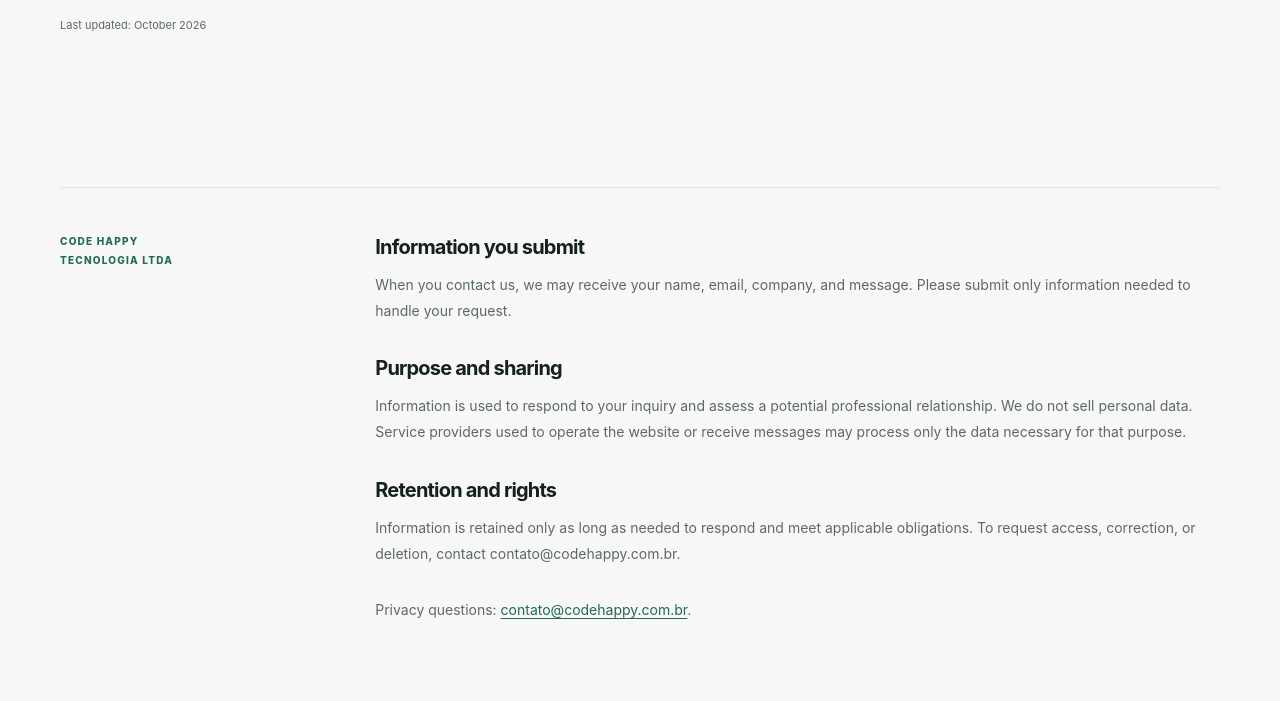
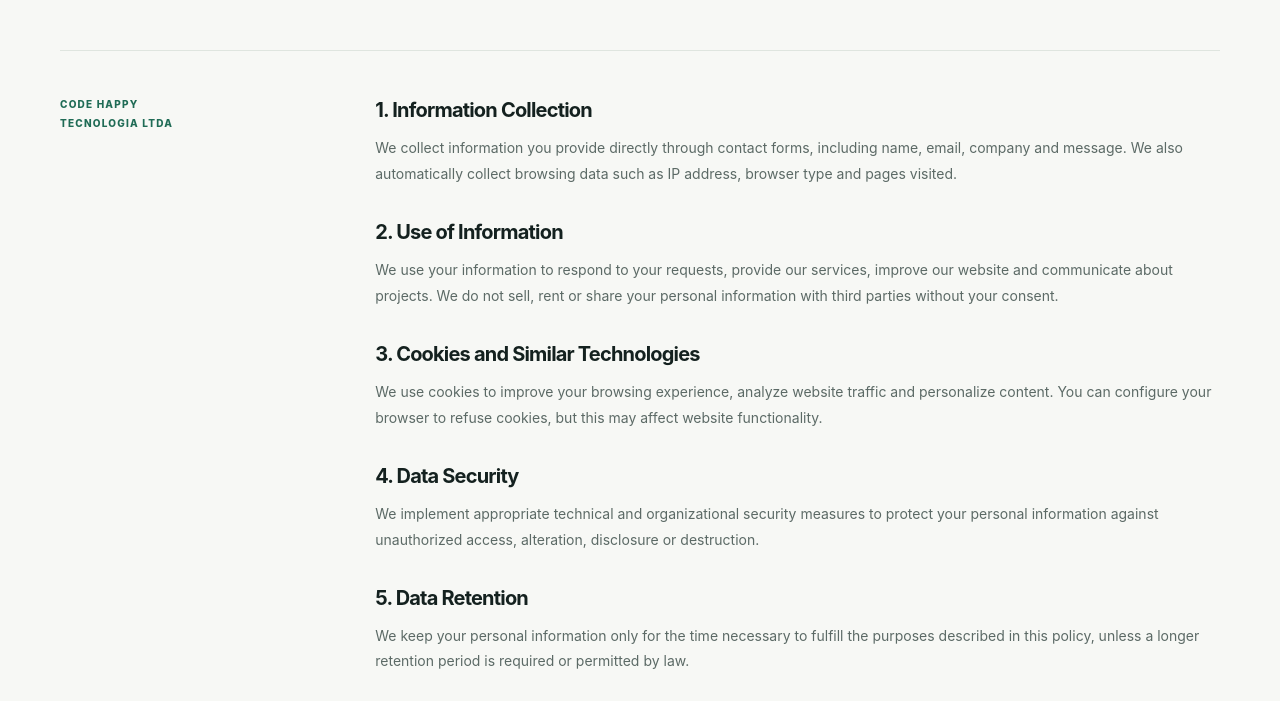
Before and after one commit to 1giba/home-page, an Astro site: page /en/privacy in a window 1280 px wide. Shown: the part 416-1117 px from the top of the page. Built offline with nearby package versions, Linux system fonts and the light colour scheme; Astro itself is replaced by a stand-in of ours.

Commit message:
fix: preserve original privacy copy (en)

```diff
--- a/src/pages/en/privacy.astro
+++ b/src/pages/en/privacy.astro
@@ -1,12 +1,12 @@
 ---
 import BaseLayout from '../../layouts/BaseLayout.astro'
-import { content } from '../../data/content'
+import { legalContent } from '../../data/legal'
 const lang = 'en'
-const legal = content[lang].legal
+const legal = legalContent[lang].privacy
 ---
-<BaseLayout title={legal.privacyTitle} description="Privacy policy and handling of information submitted to Code Happy." lang={lang}>
-  <main id="main"><section class="legal-hero"><div class="container-shell"><span class="eyebrow">LEGAL</span><h1 class="display-title">{legal.privacyTitle}</h1><p class="lead">{legal.privacyIntro}</p><span class="updated">{legal.updated}</span></div></section>
-  <section class="section-space"><div class="container-shell legal-layout"><aside>CODE HAPPY<br />TECNOLOGIA LTDA</aside><div class="legal-body">{legal.privacySections.map((section) => <article><h2>{section.title}</h2><p>{section.body}</p></article>)}<p>Privacy questions: <a href="mailto:contato@codehappy.com.br">contato@codehappy.com.br</a>.</p></div></div></section></main>
+<BaseLayout title={legal.title} description="Privacy policy and handling of information submitted to Code Happy." lang={lang}>
+  <main id="main"><section class="legal-hero"><div class="container-shell"><span class="eyebrow">LEGAL</span><h1 class="display-title">{legal.privacyTitle}</h1><p class="lead">{legal.subtitle}</p><span class="updated">{legal.lastUpdated}</span></div></section>
+  <section class="section-space"><div class="container-shell legal-layout"><aside>CODE HAPPY<br />TECNOLOGIA LTDA</aside><div class="legal-body">{legal.sections.map((section) => <article><h2>{section.title}</h2><p>{section.content}</p></article>)}<p>Privacy questions: <a href="mailto:contato@codehappy.com.br">contato@codehappy.com.br</a>.</p></div></div></section></main>
 </BaseLayout>
 <style>
 .legal-hero { padding-block:clamp(70px,9vw,110px) 38px; }
```
